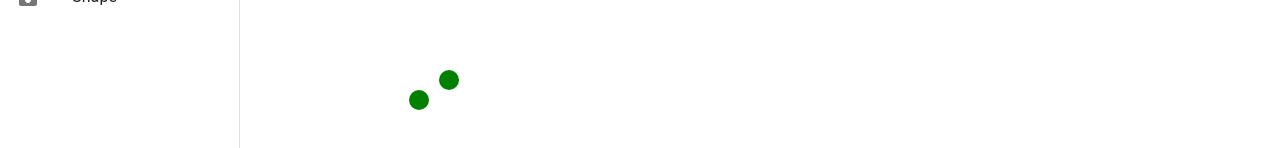
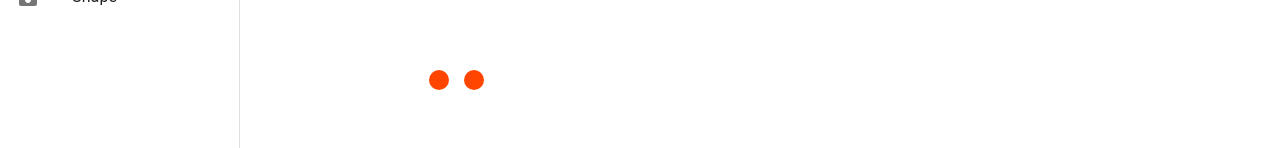
Before and after one commit to JJMGomez/centroid-locator-front, a Next.js app: page /shapes in a window 1280 px wide. Shown: the part 196-344 px from the top of the page. Built offline with nearby package versions, Linux system fonts and the light colour scheme.

Commit message:
button onclick event

```diff
--- a/src/app/globals.css
+++ b/src/app/globals.css
@@ -33,6 +33,6 @@ body {
 }
 
 .circle {
-  background-color: green;
-  border-radius: 50%;
+  background-color: orangered;
+  border-radius: 60%;
 }
--- a/src/app/shapes/page.tsx
+++ b/src/app/shapes/page.tsx
@@ -1,22 +1,30 @@
+'use client';
 import React from 'react';
 
+var inputs = [
+  {"x": 200.0000000000001,"y": 177.9422863405994,"Diameter": 20.0, "id":'1'},
+  {"x": 145.0000000000001,"y":177.9422863405994,"Diameter": 20.0, "id":'2'}
+]
+var current
 
-var inputs = [
-  {"x": 175.0000000000001,"y": 177.9422863405994,"Diameter": 20.0},
-  {"x": 145.0000000000001,"y":177.9422863405994,"Diameter": 20.0}
-]
+
 
 const App = () => {
+
+  const sayHello = (event) => {
+    alert(event.target.id)
+  };
+
   return (
     <>
       {inputs.map((e)=>
-        <div className="circle"
+      <button onClick={sayHello} id={e.id}>
+        <div className='circle'
         style={{width: e.Diameter, height: e.Diameter, position: 'relative', top: e.y, left: e.x}}
         />
+      </button>
       )}
 </>
   );
 };
-
-
 export default App;
```
